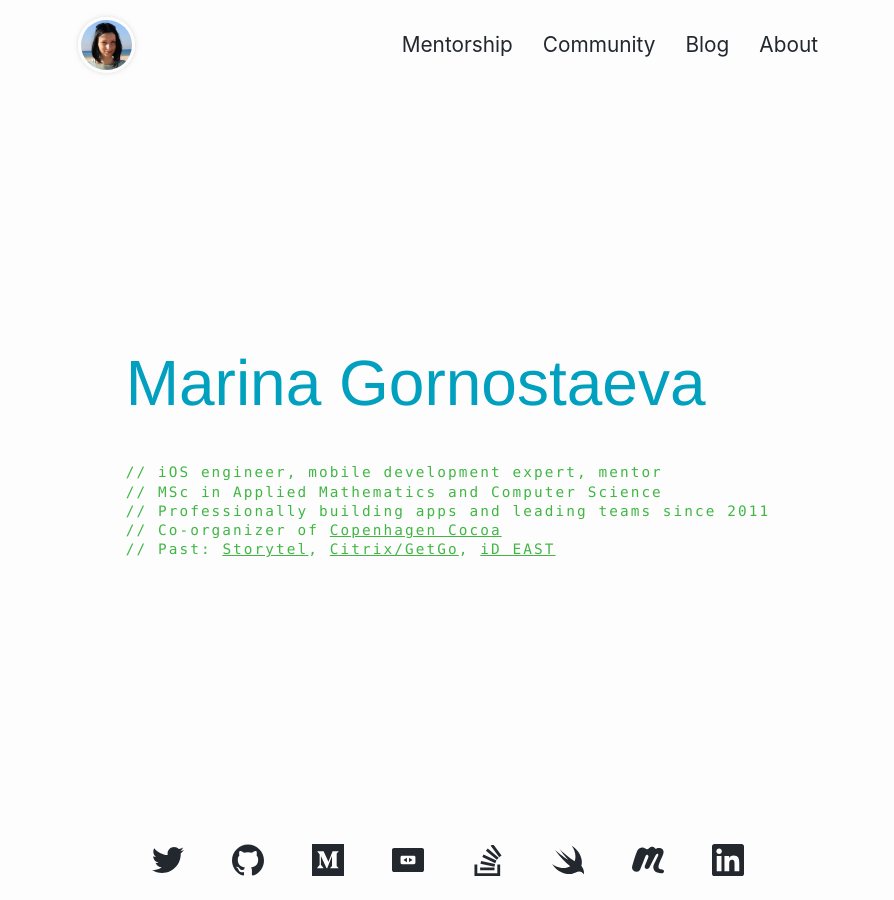
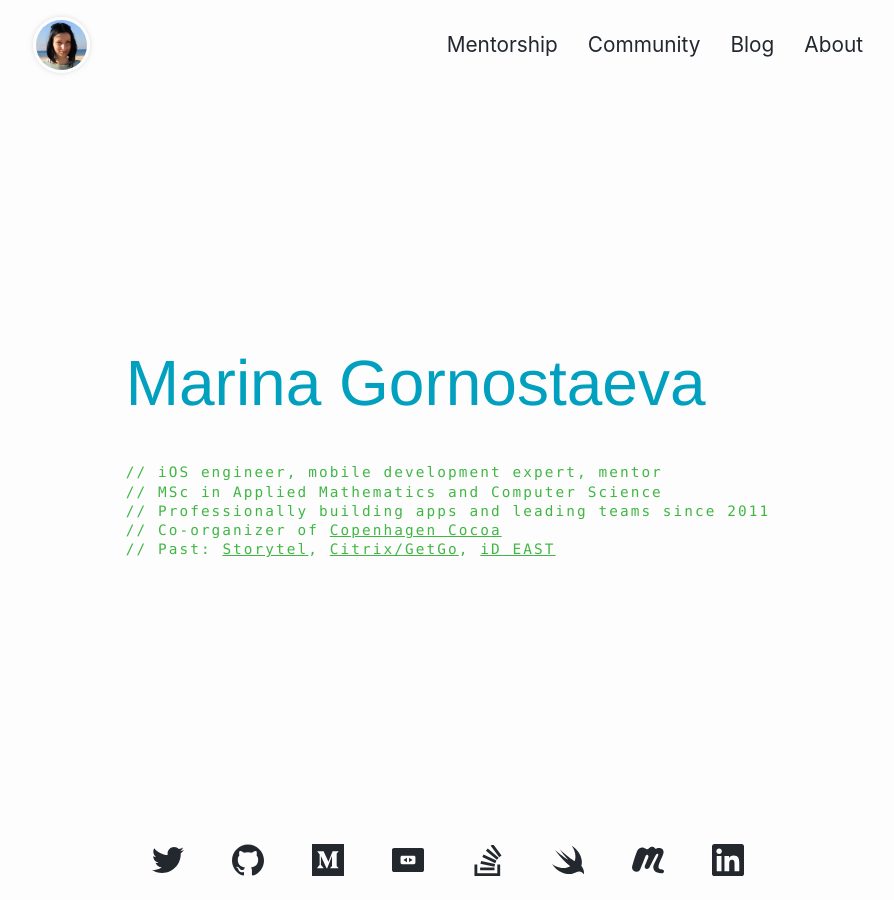
Before and after one commit to hybridcattt/hybridcattt.com, a Jekyll site: the page built from index.html, in a window 1280 px wide. Shown: the whole page, without its empty margins (192-1086 px from the left). Built offline with Jekyll 4.4.1, drawn with Linux system fonts in a browser that asks for light colours.

Commit message:
Tweaked page width

```diff
--- a/_sass/minima/_base.scss
+++ b/_sass/minima/_base.scss
@@ -198,16 +198,16 @@
  * Wrapper
  */
 .wrapper {
-  max-width: calc(#{$content-width} - (#{$spacing-unit}));
+  max-width: calc(#{$content-width} - (#{$page-padding * 2}));
   margin-right: auto;
   margin-left: auto;
-  padding-right: $spacing-unit / 2;
-  padding-left: $spacing-unit / 2;
+  padding-right: $page-padding;
+  padding-left: $page-padding;
 
   @media screen and (min-width: $on-large) {
-    max-width: calc(#{$content-width} - (#{$spacing-unit} * 2));
-    padding-right: $spacing-unit;
-    padding-left: $spacing-unit;
+    max-width: calc(#{$content-width} - (#{$page-padding-large} * 2));
+    padding-right: $page-padding-large;
+    padding-left: $page-padding-large;
   }
 }
 
--- a/_sass/minima/_layout.scss
+++ b/_sass/minima/_layout.scss
@@ -58,7 +58,7 @@
   position: absolute;
   top: $spacing-unit; // hacky value
 
-  right: $spacing-unit / 2;
+  right: $page-padding;
 
   background-color: $menu-background-color;
   border-radius: 5px;
@@ -255,16 +255,16 @@
 
   .footer-col {
     width: calc(100% - (#{$spacing-unit} / 2));
-    padding: 0 ($spacing-unit / 2);
+    padding: 0 $page-padding;
 
     &:first-child {
-      padding-right: $spacing-unit / 2;
+      padding-right: $page-padding;
       padding-left: 0;
     }
 
     &:last-child {
       padding-right: 0;
-      padding-left: $spacing-unit / 2;
+      padding-left: $page-padding;
     }
   }
 }
--- a/_sass/minima/initialize.scss
+++ b/_sass/minima/initialize.scss
@@ -10,11 +10,13 @@
 $base-line-height: 1.5 !default;
 
 $spacing-unit:     30px !default;
+$page-padding:     $spacing-unit;
+$page-padding-large: $page-padding * 2;
 
 $table-text-align: left !default;
 
 // Width of the content area
-$content-width:    800px !default;
+$content-width:    950px !default;
 
 $on-palm:          600px !default;
 $on-laptop:        800px !default;
```
